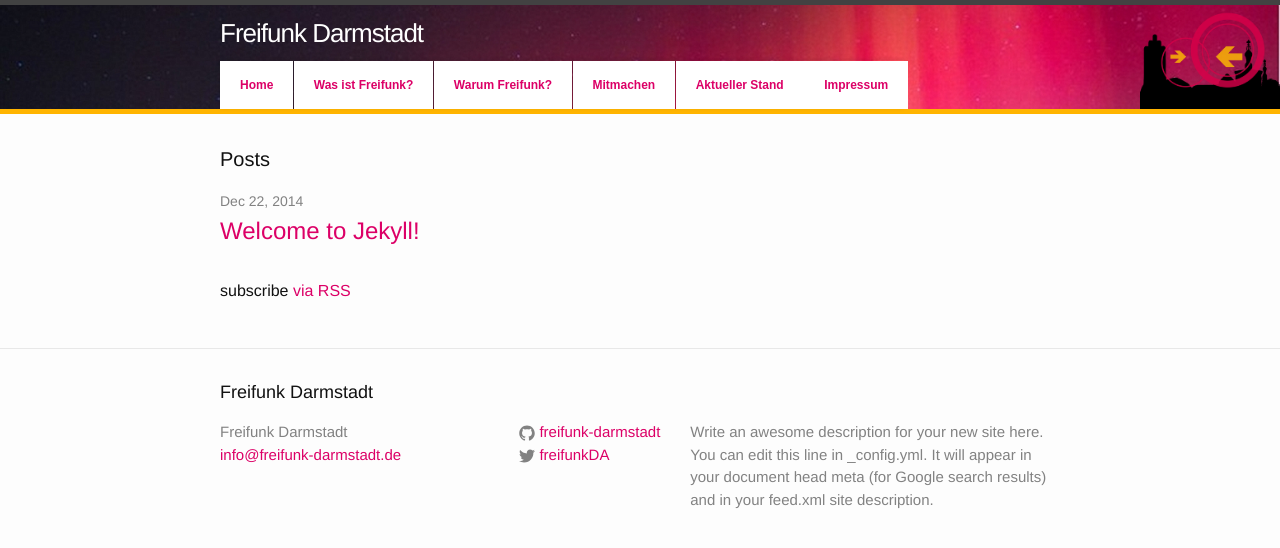
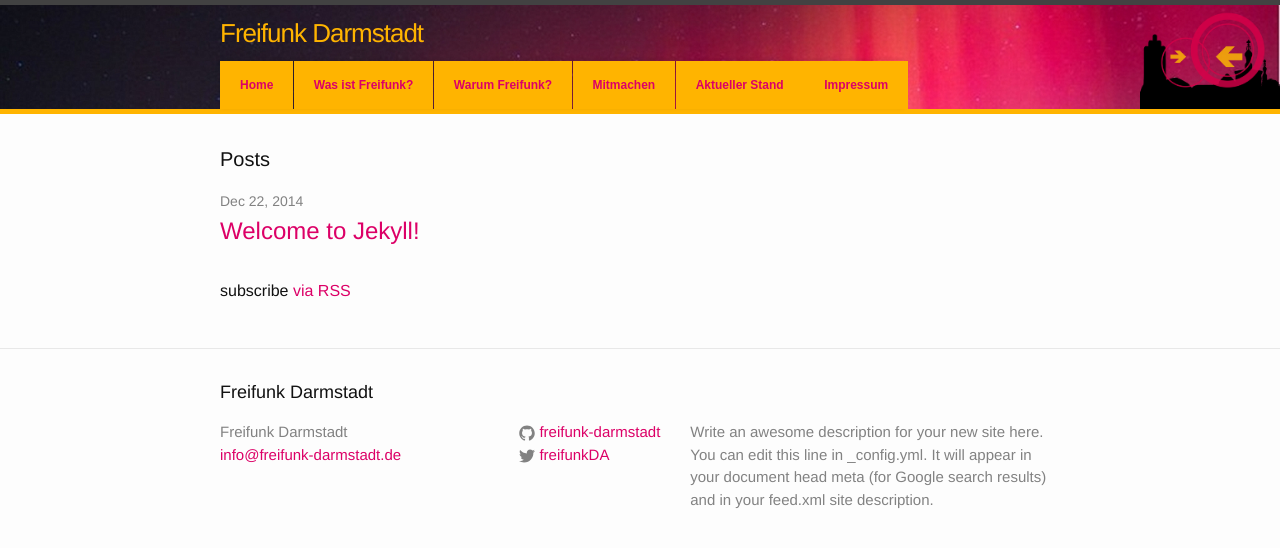
Before and after one commit to mdrenger/darmstadt.freifunk.net, a Jekyll site: the page built from pages/index.html, in a window 1280 px wide. Shown: the top 548 px of the page. Built offline with Jekyll 4.4.1, drawn with Linux system fonts in a browser that asks for light colours.

Commit message:
moar yellow

```diff
--- a/_sass/_layout.scss
+++ b/_sass/_layout.scss
@@ -26,7 +26,7 @@
 
     &,
     &:visited {
-        color: $white-color;
+        color: $yellow-color;
     }
 }
 
@@ -46,7 +46,7 @@
   margin-right: -4px;
   position: relative;
   padding: 15px 20px;
-  background: #fff;
+  background: $yellow-color;
   cursor: pointer;
   transition: all 0.2s;
 }
```
